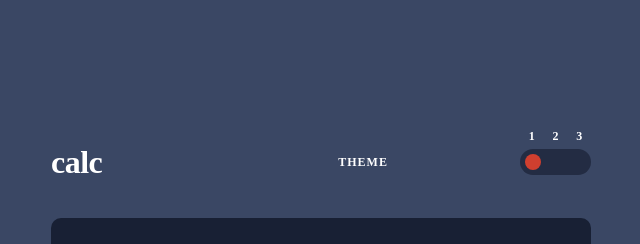
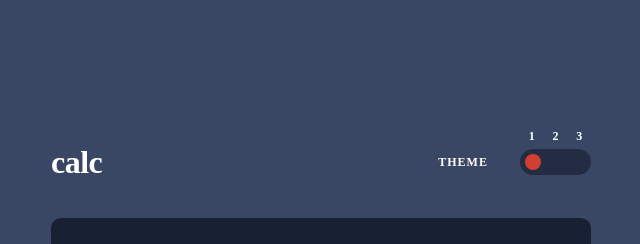
Before and after one commit to roodhouse/frontend-mentor-calculator, a React (Create React App) app: page / in a window 1280 px wide. Shown: the top 244 px of the page, without its empty margins (319-959 px from the left). Built offline with nearby package versions, Linux system fonts and the light colour scheme.

Commit message:
small change

```diff
--- a/src/components/header/Theme.jsx
+++ b/src/components/header/Theme.jsx
@@ -3,7 +3,7 @@ import React from 'react'
 function Theme() {
   return (
     <>
-      <div id="themeContainer" className='uppercase font-leagueSpartan text-xs font-bold tracking-[1px]'>
+      <div id="themeContainer" className='uppercase font-leagueSpartan text-xs font-bold tracking-[1px] lg:ml-[200px]'>
         <p>theme</p>
       </div>
     </>
```
